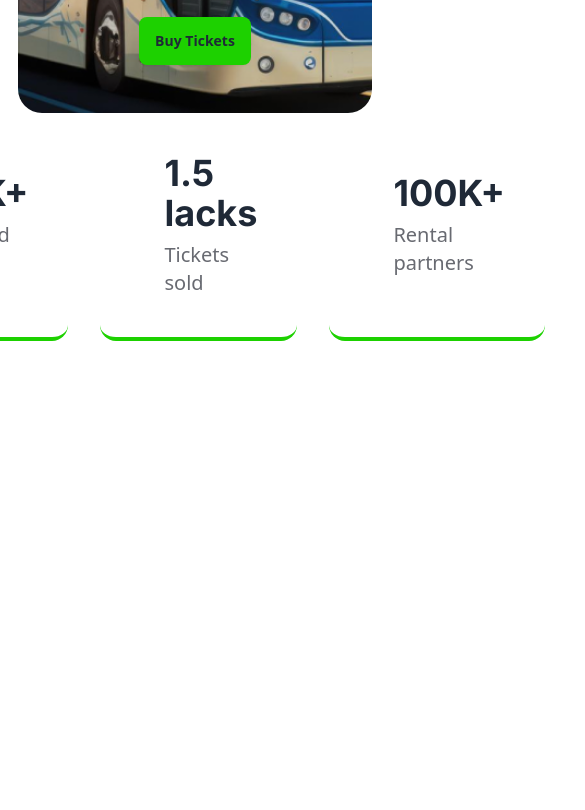
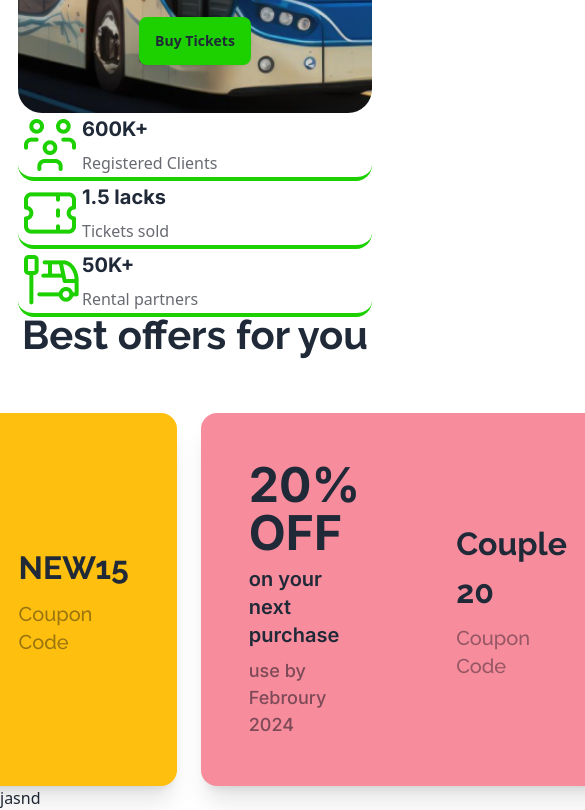
Before and after one commit to Munir102/Smart-ticketing, a plain HTML site: page index.html in a window 390 px wide. Shown: the part 659-1469 px from the top of the page, 585 px wide, since content can reach past the window. Before the commit the page ends 1000 px from the top, so only its background shows below. Drawn offline with nearby package versions, Linux system fonts and the light colour scheme.

Commit message:
Best offers for you part has been done without responsive.

```diff
--- a/index.html
+++ b/index.html
@@ -22,6 +22,9 @@
                 extend: {
                 colors: {
                     green: '#1DD100',
+                    yellow: '#FFBF0F',
+                    pink: '#F78C9C',
+                    title_color: '#030712',
                 }
                 }
             }
@@ -34,7 +37,7 @@
             <div class="navbar bg-base-100">
                 <div class="navbar-start">
                   <div class="dropdown">
-                    <div tabindex="0" role="button" class="btn btn-ghost bg-[#1DD1001A] lg:hidden">
+                    <div tabindex="0" role="button" class="btn btn-ghost bg-[#1DD1001A] xl:hidden">
                       <svg xmlns="http://www.w3.org/2000/svg" class="h-5 w-5" fill="none" viewBox="0 0 24 24" stroke="currentColor"><path stroke-linecap="round" stroke-linejoin="round" stroke-width="2" d="M4 6h16M4 12h8m-8 6h16" /></svg>
                     </div>
                     <ul tabindex="0" class="menu menu-sm dropdown-content mt-3 z-[1] p-2 shadow bg-base-100 rounded-box w-52">
@@ -46,9 +49,9 @@
                       <li><a class="hover:text-green">Search</a></li>
                     </ul>
                   </div>
-                  <a class="lg:text-4xl md:text-3xl text-2xl font-extrabold sm:ml-2 xs:ml">Ticket <span class="text-green">Rush</span></a>
+                  <a class="xl:text-4xl md:text-3xl text-2xl font-extrabold sm:ml-2 xs:ml">Ticket <span class="text-green">Rush</span></a>
                 </div>
-                <div class="navbar-center hidden lg:flex">
+                <div class="navbar-center hidden xl:flex">
                   <ul class="menu menu-horizontal px-1b text-[18px] text-[#030712B3]">
                     <li><a class="hover:text-green text-green font-bold">Home</a></li>
                     <li>
@@ -59,7 +62,7 @@
                   </ul>
                 </div>
                 <div class="navbar-end">
-                    <button class="btn btn-outline hover:bg-white hover:border-green hover:text-green text-green bg-[#1DD1001A] lg:px-7 md:px-5">
+                    <button class="btn btn-outline hover:bg-white hover:border-green hover:text-green text-green bg-[#1DD1001A] xl:px-7 md:px-5">
                         <span class="font-bold text-xl">Bus</span>
                         <img class="hover:text-black" src="./images/bus-icon.png" alt="" srcset="">
                     </button>
@@ -68,48 +71,85 @@
         </section>
         <section class="banner bg-[url(images/banner.png)] bg-center bg-no-repeat bg-cover h-[600px] rounded-3xl mx-[18px] bg-black opacity-98">
           <div class="flex flex-col justify-center text-center items-center h-full gap-5">
-            <h1 class="font-raleway text-[64px] font-extrabold text-white">Enjoy your Travel with <br> <span class="text-green">Sky Line</span></h1>
+            <h1 class="font-raleway text-[64px] xl:font-extrabold text-white">Enjoy your Travel with <br> <span class="text-green">Sky Line</span></h1>
             <p class="text-xl leading-8 text-[#FFFFFFBF] font-inter">Streamline Your Journey: Introducing Our Smart Ticketing System <br>- Simplify Your Travel Experience Today!</p>
-            <button class="btn sm:btn-sm md:btn-md lg:btn-lg bg-green border-0 transition duration-500 ease-in-out">Buy Tickets</button>
+            <button class="btn sm:btn-sm md:btn-md xl:btn-xl bg-green border-0 transition duration-500 ease-in-out">Buy Tickets</button>
           </div>
-          <div>
-            <div class="flex gap-8 justify-center relative lg:-top-16">
+            <div class="flex flex-col md:flex-row lg:flex-row xl:flex-row md:gap-4 lg:gap-8 xl:gap-10 justify-center relative md:-top-11 lg:-top-16 xl:-top-16">
               <!-- card 1 -->
-              <div class="card bg-base-100 border-b-4 border-green flex flex-row justify-center items-center p-10 gap-6">
+              <div class="card bg-base-100 border-b-4 border-green flex flex-row justify-center items-center md:p-4 lg:p-6 xl:p-10 md:gap-3 lg:gap-4 xl:gap-6">
                 <div>
                   <img src="./images/people.png" alt="" srcset="">
                 </div>
                 <div class="card-body p-0">
-                  <h2 class="card-title font-inter font-bold text-4xl">600K+</h2>
-                  <p class="text-xl text-[#03071299]">Registered Clients</p>
+                  <h2 class="card-title font-inter font-bold md:text-2xl lg:text-3xl xl:text-4xl">600K+</h2>
+                  <p class="xl:text-xl lg:text-[18px] text-[#03071299]">Registered Clients</p>
                 </div>
               </div>
               <!-- card 2 -->
-              <div class="card bg-base-100 border-b-4 border-green flex flex-row justify-center items-center p-10 gap-6">
+              <div class="card bg-base-100 border-b-4 border-green flex flex-row justify-center items-center md:p-4 lg:p-6 xl:p-10 md:gap-3 lg:gap-4 xl:gap-6">
                 <div>
                   <img src="./images/ticket-cupon.png" alt="" srcset="">
                 </div>
                 <div class="card-body p-0">
-                  <h2 class="card-title font-inter font-bold text-4xl">1.5 lacks</h2>
-                  <p class="text-xl text-[#03071299]">Tickets sold</p>
+                  <h2 class="card-title font-inter font-bold md:text-2xl xl:text-4xl">1.5 lacks</h2>
+                  <p class="xl:text-xl lg:text-[18px] text-[#03071299]">Tickets sold</p>
                 </div>
               </div>
               <!-- card 3 -->
-              <div class="card bg-base-100 border-b-4 border-green flex flex-row justify-center items-center p-10 gap-6">
+              <div class="card bg-base-100 border-b-4 border-green flex flex-row justify-center items-center md:p-4 lg:p-6 xl:p-10 md:gap-3 lg:gap-4 xl:gap-6">
                 <div>
                   <img src="./images/stoppage.png" alt="" srcset="">
                 </div>
                 <div class="card-body p-0">
-                  <h2 class="card-title font-inter font-bold text-4xl">100K+</h2>
-                  <p class="text-xl text-[#03071299]">Rental partners</p>
+                  <h2 class="card-title font-inter font-bold md:text-2xl xl:text-4xl">50K+</h2>
+                  <p class="xl:text-xl lg:text-[18px] text-[#03071299]">Rental partners</p>
                 </div>
               </div>
             </div>
-          </div>
         </section>
     </header>
-    <main>
-
+    <main class="container mx-auto mt-48">
+      <section class="best_offer_part flex flex-col justify-center items-center">
+        <div>
+          <h1 class="font-raleway font-bold text-[40px] title_color">Best offers for you</h1>
+        </div>
+        <div class="flex flex-row gap-6 mt-12">
+          <!-- 50% off card -->
+          <div class="card flex flex-row items-center bg-yellow shadow-xl font-inter">
+            <div class="card-body left p-12">
+              <h2 class="text-5xl font-bold">15% OFF</h2>
+              <p class="text-xl font-semibold">on your next purchase</p>
+              <p class="text-[18px] font-medium text-[#03071280]">use by Febroury 2024</p>
+            </div>
+            <div>
+              <img src="./images/cupon-devider.png" alt="" srcset="">
+            </div>
+            <div class="card-body left p-12">
+              <h2 class="text-[32px] font-raleway font-bold">NEW15</h2>
+              <p class="font-raleway font-medium text-xl text-[#03071266]">Coupon Code</p>
+            </div>
+          </div>
+          <!-- 220% off card -->
+          <div class="card flex flex-row items-center bg-pink shadow-xl font-inter">
+            <div class="card-body left p-12">
+              <h2 class="text-5xl font-bold">20% OFF</h2>
+              <p class="text-xl font-semibold">on your next purchase</p>
+              <p class="text-[18px] font-medium text-[#03071280]">use by Febroury 2024</p>
+            </div>
+            <div>
+              <img src="./images/cupon-devider.png" alt="" srcset="">
+            </div>
+            <div class="card-body left p-12">
+              <h2 class="text-[32px] font-raleway font-bold">Couple 20</h2>
+              <p class="font-raleway font-medium text-xl text-[#03071266]">Coupon Code</p>
+            </div>
+          </div>
+        </div>
+      </section>
+      <section>
+        <h1>jasnd</h1>
+      </section>
     </main>
 </body>
 </html>
```
